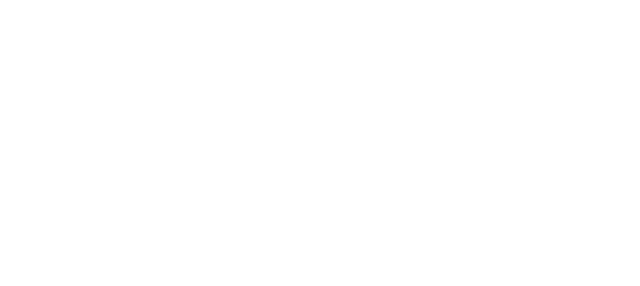
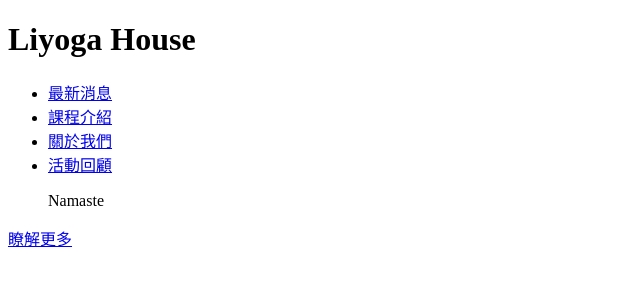
Before and after one commit to Knocknock0820/YogaWeb, a plain HTML site: page index.html in a window 1280 px wide. Shown: the whole page, without its empty margins (0-640 px from the left). Drawn offline with Linux system fonts and the light colour scheme.

Commit message:
第一天

```diff
--- a/index.html
+++ b/index.html
@@ -1,11 +1,22 @@
 <!DOCTYPE html>
-<html lang="en">
+<html lang="zh-TW">
 <head>
     <meta charset="UTF-8">
     <meta name="viewport" content="width=device-width, initial-scale=1.0">
-    <title>Document</title>
+    <title>LilyYoga</title>
 </head>
 <body>
+    <h1>Liyoga House</h1>
+    <ul>
+        <li><a href="#">最新消息</a></li>
+        <li><a href="#">課程介紹</a></li>
+        <li><a href="#">關於我們</a></li>
+        <li><a href="#">活動回顧</a></li>
+    </ul>
+    <blockquote>Namaste</blockquote>
+    <p><a href="#">瞭解更多</a></p>
+</body>
+<footer>
 
-</body>
+</footer>
 </html>
```
Also changed, not shown: 2 other files.
